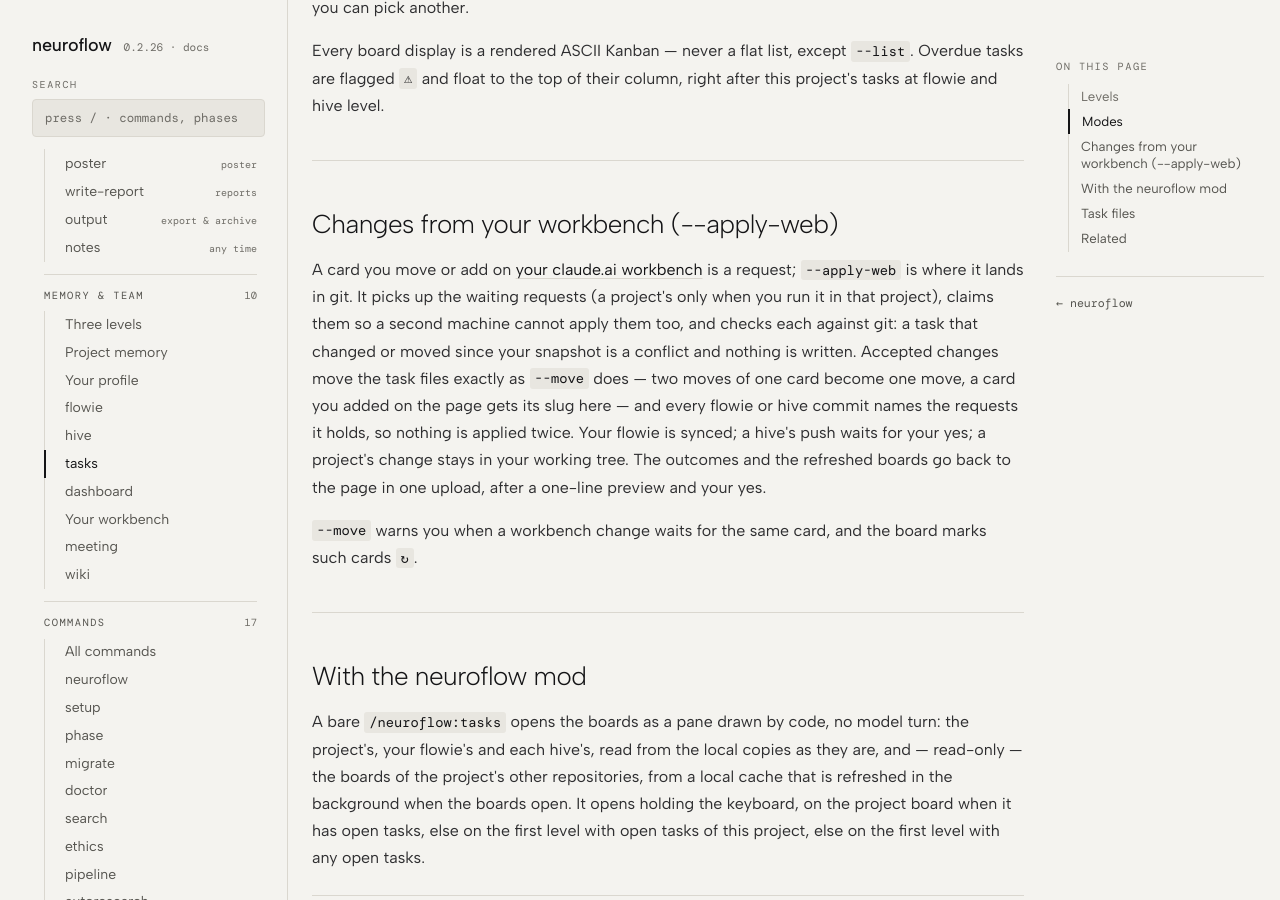
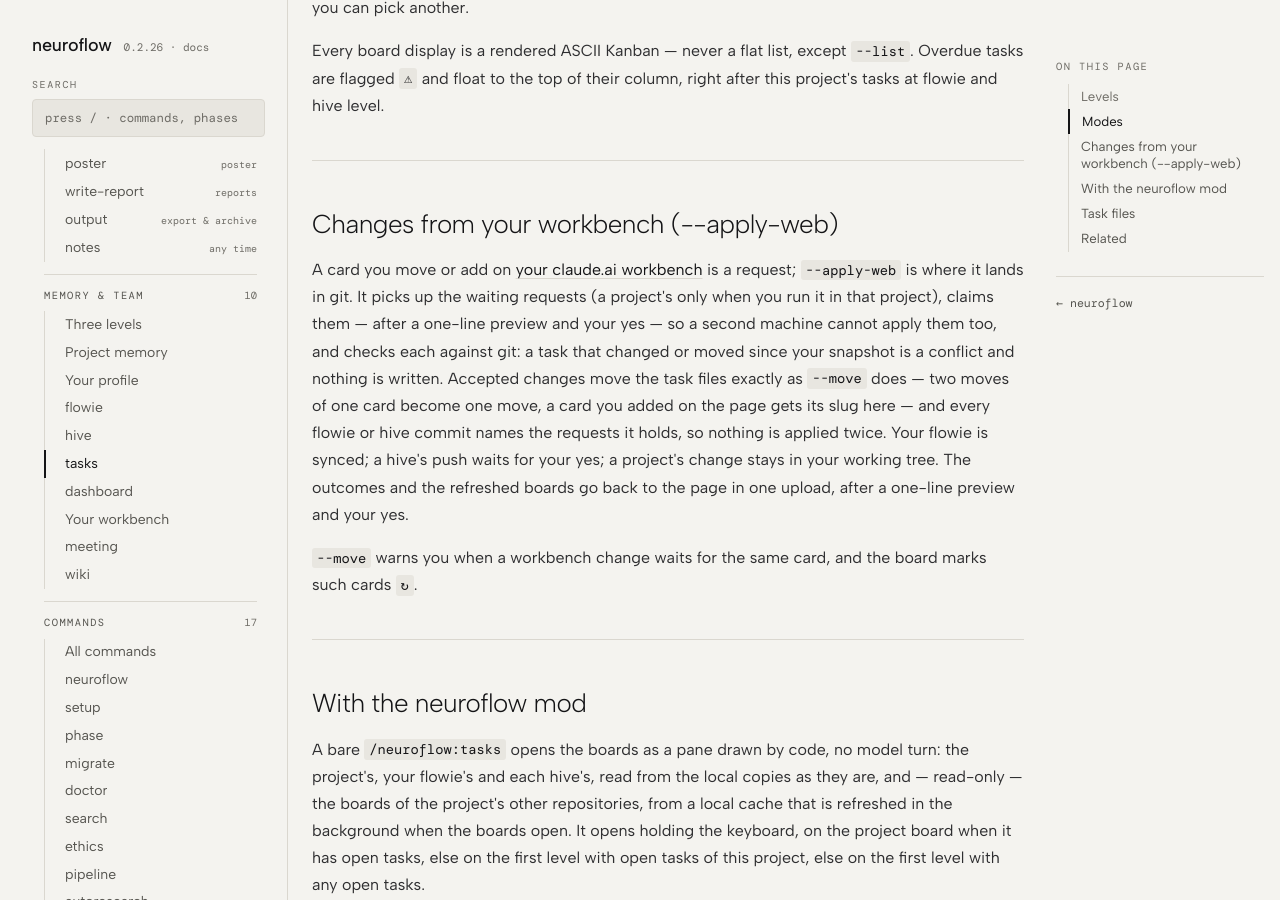
Before and after one commit to stanislavjiricek/neuroflow, an MkDocs documentation site: the page built from docs/commands/tasks.md, in a window 1280 px wide and 900 px high, scrolled down 1751 px. Built offline with MkDocs 1.6.1 and Material for MkDocs 9.7.7, drawn with Linux system fonts in a browser that asks for light colours; some web fonts are replaced; comment, search, counter and statistics services are not loaded.

Commit message:
fix(tasks): claiming workbench changes is previewed and asked
Step 3 of /tasks --apply-web wrote the claim batch (status, this
machine's label, the time) to claude.ai with no preview and no yes,
while charter rule 16 and EGRESS-CONFIRM ask both for every upload and
neuroflow-core named only the publish, the refresh and the outcome
write-back. The claim is now previewed in one line and sent only after a
yes (without one, nothing is claimed and the run stops), and
neuroflow-core and the docs list the claim among the uploads that ask.

Review 0.2.28, finding 12.

Co-Authored-By: Claude Opus 5.5 <noreply@anthropic.com>

```diff
--- a/docs/commands/tasks.md
+++ b/docs/commands/tasks.md
@@ -46,8 +46,9 @@ Every board display is a rendered ASCII Kanban — never a flat list, except `--
 ## Changes from your workbench (`--apply-web`)
 
 A card you move or add on [your claude.ai workbench](../concepts/workbench.md) is a request; `--apply-web` is where it
-lands in git. It picks up the waiting requests (a project's only when you run it in that project), claims them so a
-second machine cannot apply them too, and checks each against git: a task that changed or moved since your snapshot is
+lands in git. It picks up the waiting requests (a project's only when you run it in that project), claims them — after
+a one-line preview and your yes — so a second machine cannot apply them too, and checks each against git: a task that
+changed or moved since your snapshot is
 a conflict and nothing is written. Accepted changes move the task files exactly as `--move` does — two moves of one card
 become one move, a card you added on the page gets its slug here — and every flowie or hive commit names the requests it
 holds, so nothing is applied twice. Your flowie is synced; a hive's push waits for your yes; a project's change stays in
```
Also changed, not shown: commands/tasks.md (+6 -2 lines), docs/concepts/workbench.md (+3 -2 lines), skills/neuroflow-core/SKILL.md (+2 -2 lines), 1 other file.
